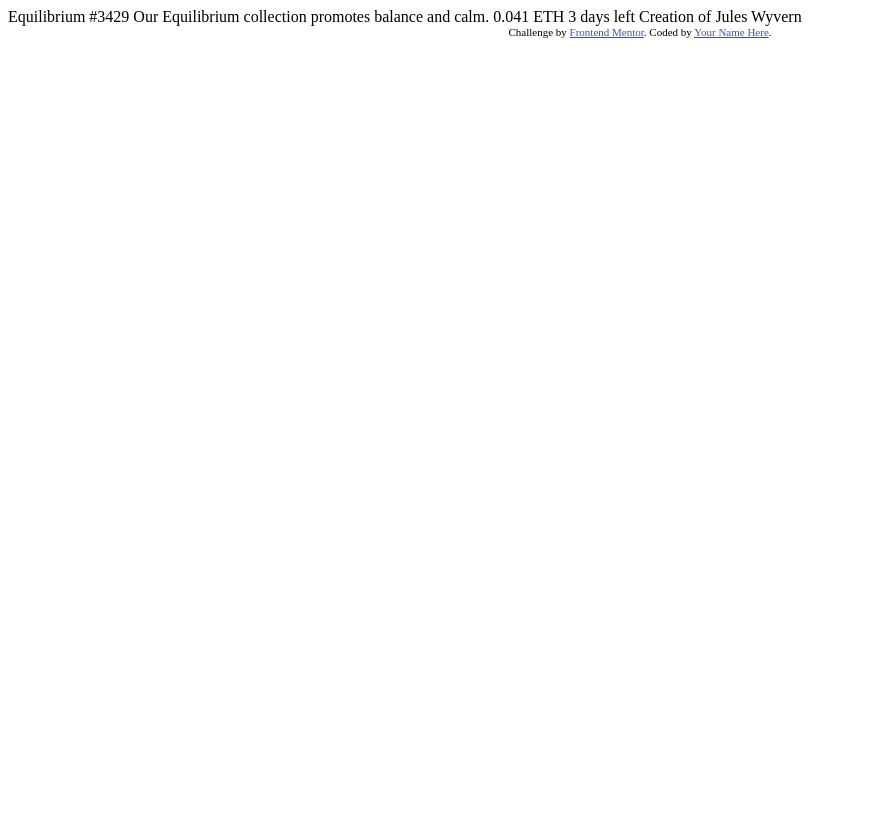
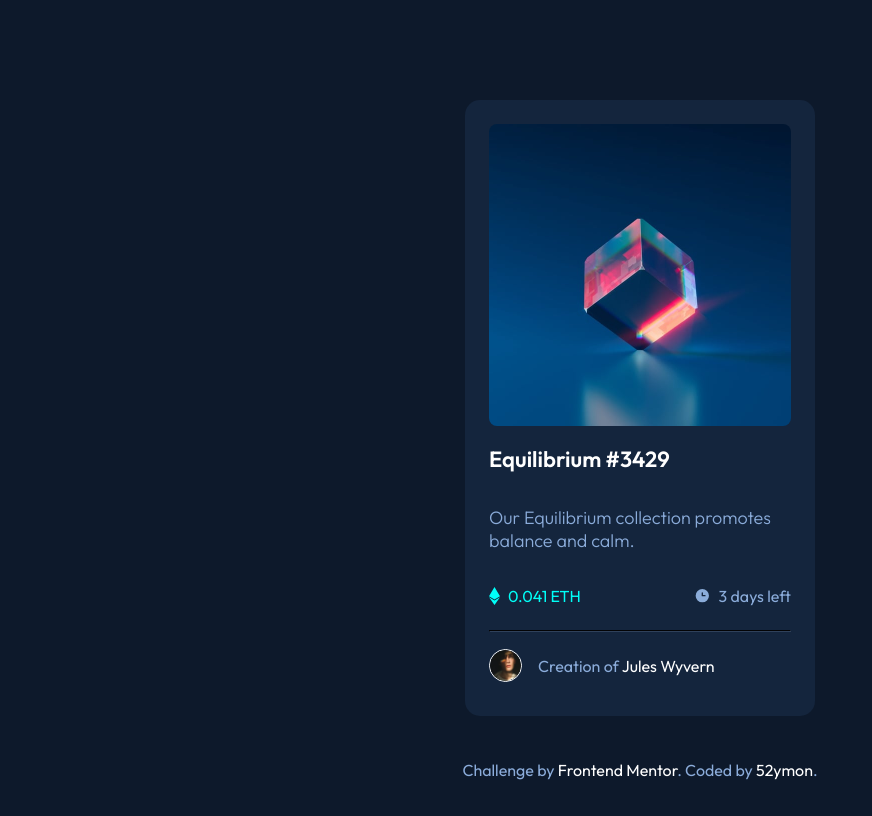
Before and after one commit to 52ymon/nft-preview-card-component-main, a plain HTML site: page index.html in a window 1280 px wide. Shown: the whole page, without its empty margins (0-872 px from the left). Drawn offline with Linux system fonts and the light colour scheme.

Commit message:
the end
last commit, everything is finished

```diff
--- a/index.html
+++ b/index.html
@@ -1,33 +1,81 @@
 <!DOCTYPE html>
 <html lang="en">
-<head>
-  <meta charset="UTF-8">
-  <meta name="viewport" content="width=device-width, initial-scale=1.0"> <!-- displays site properly based on user's device -->
+    <head>
+        <meta charset="UTF-8" />
+        <meta name="viewport" content="width=device-width, initial-scale=1.0" />
+        <link
+            rel="icon"
+            type="image/png"
+            sizes="32x32"
+            href="./images/favicon-32x32.png"
+        />
+        <link rel="preconnect" href="https://fonts.googleapis.com" />
+        <link rel="preconnect" href="https://fonts.gstatic.com" crossorigin />
+        <link
+            href="https://fonts.googleapis.com/css2?family=Outfit:wght@300;400;600&display=swap"
+            rel="stylesheet"
+        />
+        <link rel="stylesheet" href="styles.css" />
+        <title>Frontend Mentor | NFT preview card component</title>
+    </head>
 
-  <link rel="icon" type="image/png" sizes="32x32" href="./images/favicon-32x32.png">
-
-  <title>Frontend Mentor | NFT preview card component</title>
-
-  <!-- Feel free to remove these styles or customise in your own stylesheet 👍 -->
-  <style>
-    .attribution { font-size: 11px; text-align: center; }
-    .attribution a { color: hsl(228, 45%, 44%); }
-  </style>
-</head>
-<body>
-
-  Equilibrium #3429
-
-  Our Equilibrium collection promotes balance and calm.
-
-  0.041 ETH
-  3 days left
-
-  Creation of Jules Wyvern
-
-  <div class="attribution">
-    Challenge by <a href="https://www.frontendmentor.io?ref=challenge" target="_blank">Frontend Mentor</a>.
-    Coded by <a href="#">Your Name Here</a>.
-  </div>
-</body>
+    <body>
+        <!--card-->
+        <main>
+            <!--image-->
+            <div class="image-box">
+                <a href="#">
+                    <img
+                        src="./images/image-equilibrium.jpg"
+                        alt="Equilibrium Image"
+                        class="image"
+                    />
+                    <!--overlay-->
+                    <div class="overlay"></div>
+                    <img
+                        src="./images/icon-view.svg"
+                        alt="View"
+                        class="view-icon"
+                    />
+                </a>
+            </div>
+            <!--name-->
+            <h1><a href="#" class="name">Equilibrium #3429 </a></h1>
+            <!--description-->
+            <p class="description">
+                Our Equilibrium collection promotes balance and calm.
+            </p>
+            <!--price & time-->
+            <ul>
+                <li class="eth">
+                    <img src="./images/icon-ethereum.svg" /> 0.041 ETH
+                </li>
+                <li class="clock">
+                    <img src="./images/icon-clock.svg" /> 3 days left
+                </li>
+            </ul>
+            <!--separator-->
+            <hr class="line" />
+            <!--creator-->
+            <div class="creator">
+                <img
+                    src="./images/image-avatar.png"
+                    alt="Creator Avatar"
+                    class="avatar"
+                />
+                <p class="creator-description">
+                    Creation of <a href="#">Jules Wyvern</a>
+                </p>
+            </div>
+        </main>
+        <!--attribution-->
+        <footer>
+            Challenge by
+            <a
+                href="https://www.frontendmentor.io?ref=challenge"
+                target="_blank"
+                >Frontend Mentor</a
+            >. Coded by <a href="https://github.com/52ymon">52ymon</a>.
+        </footer>
+    </body>
 </html>
--- /dev/null
+++ b/styles.css
@@ -0,0 +1,142 @@
+:root {
+    --soft-blue: hsl(215, 51%, 70%);
+    --cyan: hsl(178, 100%, 50%);
+    --very-dark-blue-main-BG: hsl(217, 54%, 11%);
+    --very-dark-blue-card-BG: hsl(216, 50%, 16%);
+    --very-dark-blue-line: hsl(215, 32%, 27%);
+    --white: hsl(0, 0%, 100%);
+}
+* {
+    box-sizing: border-box;
+}
+body {
+    background-color: var(--very-dark-blue-main-BG);
+    display: flex;
+    flex-direction: column;
+    justify-content: center;
+    align-items: center;
+    height: 100vh;
+}
+main {
+    margin-top: auto;
+    margin-bottom: auto;
+    display: flex;
+    flex-direction: column;
+    justify-content: center;
+    background-color: var(--very-dark-blue-card-BG);
+    width: 350px;
+    padding: 1.5rem;
+    border-radius: 15px;
+}
+.image-box {
+    width: 100%;
+    height: 100%;
+    position: relative;
+}
+.image {
+    border-radius: 8px;
+    width: 100%;
+}
+.overlay {
+    position: absolute;
+    width: 100%;
+    height: 99%;
+    top: 0;
+    bottom: 0;
+    left: 0;
+    right: 0;
+    background-color: var(--cyan);
+    opacity: 0.5;
+    border-radius: 8px;
+    visibility: hidden;
+}
+.view-icon {
+    position: absolute;
+    left: 42%;
+    bottom: 42%;
+    visibility: hidden;
+}
+.image-box:hover .overlay {
+    visibility: visible;
+}
+.image-box:hover .view-icon {
+    visibility: visible;
+}
+h1 {
+    font-family: "Outfit";
+    font-style: normal;
+    font-weight: 600;
+    font-size: 22px;
+    line-height: 28px;
+}
+a {
+    color: var(--white);
+    text-decoration: none;
+}
+a:hover {
+    color: var(--cyan);
+}
+.description {
+    font-family: "Outfit";
+    color: var(--soft-blue);
+    font-weight: 300;
+    font-size: 18px;
+}
+ul {
+    display: flex;
+    flex-direction: row;
+    justify-content: space-between;
+    height: 20px;
+    font-family: "Outfit", sans-serif;
+    margin-left: 0;
+    padding: 0;
+    list-style: none;
+}
+li.eth {
+    font-weight: 400;
+    color: var(--cyan);
+    display: flex;
+    flex-direction: row;
+    align-items: center;
+    justify-content: center;
+    margin-left: 0px;
+    gap: 8px;
+}
+li.clock {
+    font-weight: 400;
+    font-size: 16px;
+    color: var(--soft-blue);
+    display: flex;
+    flex-direction: row;
+    align-items: center;
+    justify-content: center;
+    gap: 8px;
+}
+.line {
+    border-color: var(--very-dark-blue-line);
+    width: 100%;
+}
+.creator {
+    font-family: "Outfit";
+    font-weight: 400;
+    font-size: 16px;
+    color: var(--soft-blue);
+    display: flex;
+    flex-direction: row;
+    gap: 1rem;
+    align-items: center;
+}
+.creator img {
+    height: 33px;
+    border: 1px solid;
+    border-radius: 50px;
+    border-color: var(--white);
+}
+footer {
+    position: absolute;
+    text-align: center;
+    bottom: 0;
+    height: 2.5rem;
+    font-family: "Outfit";
+    color: var(--soft-blue);
+}
```
Also changed, not shown: images/Screenshot.png (added), 2 other files.
